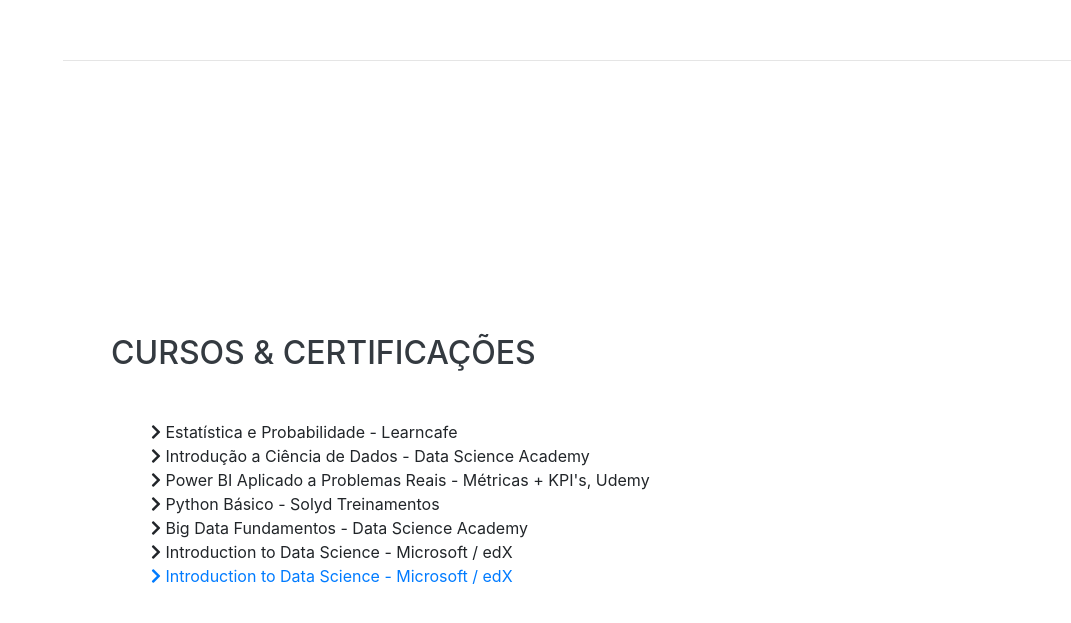
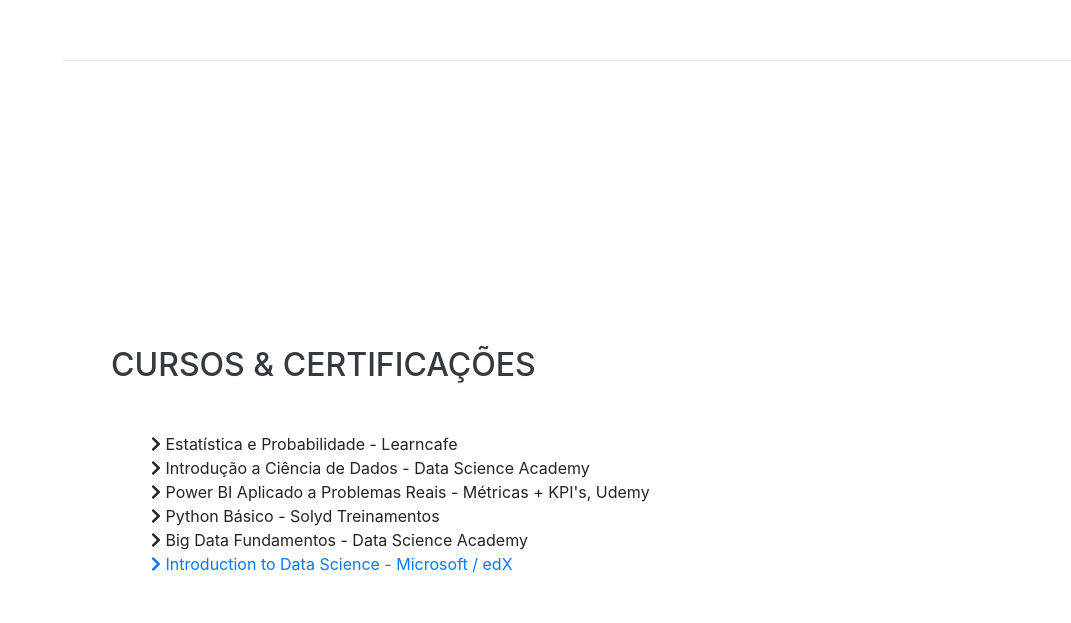
Before and after one commit to 666Dourado/Dev, a website with bundled scripts: page index.html in a window 1280 px wide. Shown: the part 4183-4806 px from the top of the page, without its empty margins (209-1280 px from the left). Built offline with nearby package versions, Linux system fonts and the light colour scheme; a web font is replaced by a local one.

Commit message:
teste
teste

```diff
--- a/index.html
+++ b/index.html
@@ -261,9 +261,6 @@
           <li>
             <i class="fa fa-chevron-right"></i>
             Big Data Fundamentos - Data Science Academy </li>
-          <li href="https://drive.google.com/open?id=1YxBO43-2zOxtG6PTO8Zmamgp_djVewf8">
-            <i class="fa fa-chevron-right"></i>
-            Introduction to Data Science - Microsoft / edX</li>
           <li>
             <a href="https://drive.google.com/open?id=1YxBO43-2zOxtG6PTO8Zmamgp_djVewf8">
               <i class="fa fa-chevron-right"></i>
```
